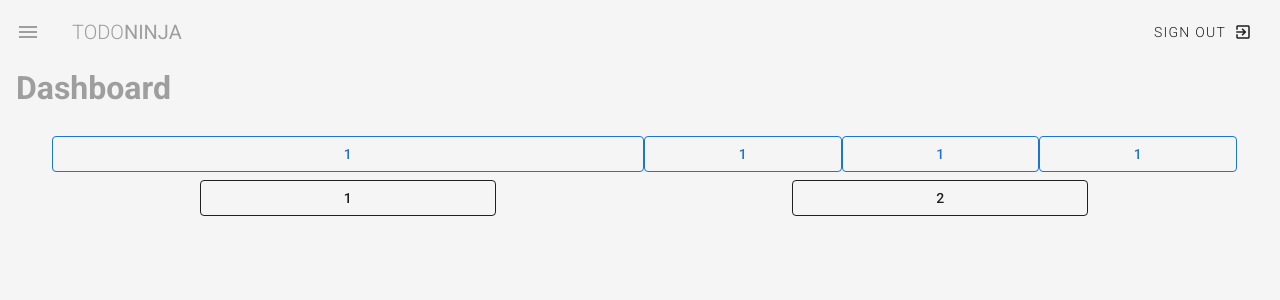
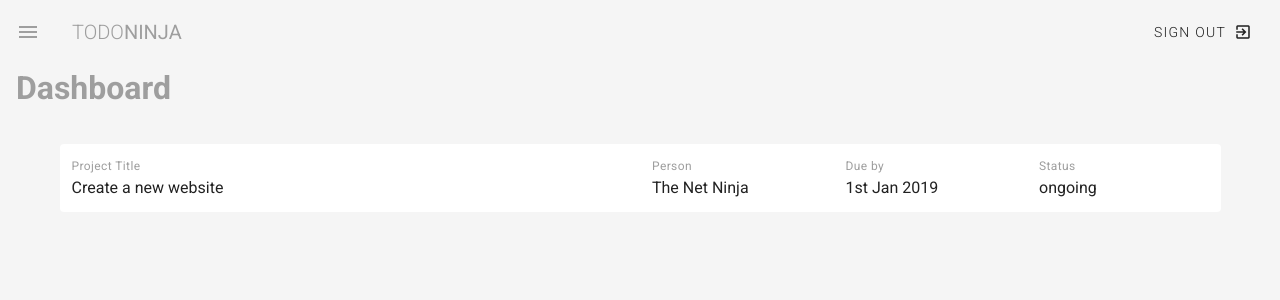
Before and after one commit to sahil1sk/vuetify, a Vue app: page / in a window 1280 px wide. Shown: the top 300 px of the page. Built offline with nearby package versions, Linux system fonts and the light colour scheme.

Commit message:
Grids part-2

```diff
--- a/src/plugins/vuetify.js
+++ b/src/plugins/vuetify.js
@@ -6,9 +6,9 @@
 export default new Vuetify({
     iconfont: 'md',
     theme: { // able to set theme color here
-        primary: '#9652ff',
-        success: '#3cd1c2',
-        info: '#ffaa2c',
-        error: '#f83e70',
+        // primary: '#9652ff',
+        // success: '#3cd1c2',
+        // info: '#ffaa2c',
+        // error: '#f83e70',
     }
 });
--- a/src/views/Dashboard.vue
+++ b/src/views/Dashboard.vue
@@ -4,29 +4,26 @@
 
     <v-container class="my-5">
 
-      <v-layout row wrap>
-        <v-flex xs12 md6> <!-- on small screen 12 column on medium tak 6 column-->
-          <v-btn outlined block class="primary--text ma-1">1</v-btn>
-        </v-flex>
-        <v-flex xs4 md2>
-          <v-btn outlined block class="primary--text ma-1">1</v-btn>
-        </v-flex>
-        <v-flex xs4 md2>
-          <v-btn outlined block class="primary--text ma-1">1</v-btn>
-        </v-flex>
-        <v-flex xs4 md2>
-          <v-btn outlined block class="primary--text ma-1">1</v-btn>
-        </v-flex>
-      </v-layout>
-
-      <v-layout row wrap justify-space-around>
-        <v-flex xs4 md3>
-          <v-btn outlined block class="success-text ma-1">1</v-btn>
-        </v-flex>
-        <v-flex xs4 md3>
-          <v-btn outlined block class="success-text ma-1">2</v-btn>
-        </v-flex>
-      </v-layout>
+      <v-card flat class="pa-3">
+        <v-row>
+          <v-col xs="12" md="6">
+            <div class="caption grey--text">Project Title</div>
+            <div>Create a new website</div>
+          </v-col>
+          <v-col xs="6" sm="4" md="2">
+            <div class="caption grey--text">Person</div>
+            <div>The Net Ninja</div>
+          </v-col>
+          <v-col xs="6" sm="4" md="2">
+            <div class="caption grey--text">Due by</div>
+            <div>1st Jan 2019</div>
+          </v-col>
+          <v-col xs="2" sm="4" md="2">
+            <div class="caption grey--text">Status</div>
+            <div>ongoing</div>
+          </v-col>
+        </v-row>
+      </v-card>
 
     </v-container>
 
```
